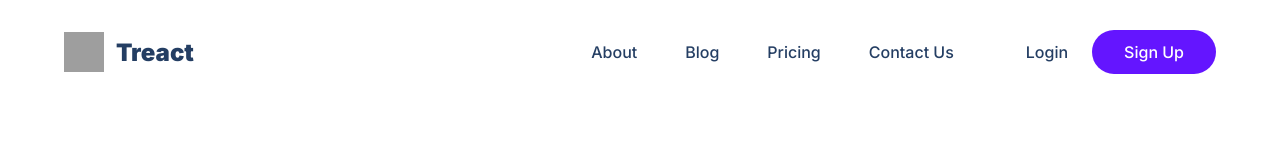
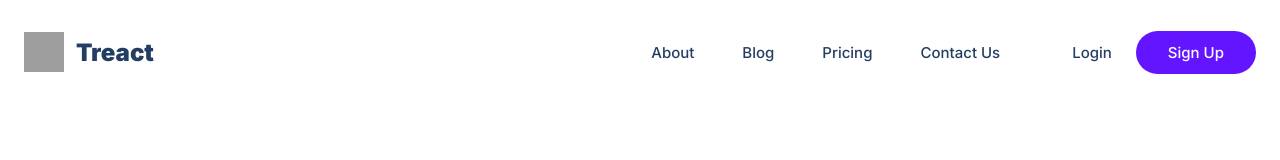
Before and after one commit to AlyCamara105/Treact-Final-Project, a plain HTML site: page index.html in a window 1280 px wide. Drawn offline with Linux system fonts and the light colour scheme; grey boxes are pictures that could not be loaded.

Commit message:
Edited the nav bar to look better.

```diff
--- a/index.html
+++ b/index.html
@@ -22,6 +22,9 @@
                     <li><a class="nav__link nav__link--sign-up" href="https://treact.owaiskhan.me/#">Sign Up</a></li>
                 </ul>
             </div>
+            <div class="header">
+
+            </div>
         </div>
     </section>
 </body>
--- a/styles.css
+++ b/styles.css
@@ -12,7 +12,7 @@ html {
 
 .row {
     width: 100%;
-    max-width: 1200px;
+    max-width: 1300px;
     margin: 0 auto;
 }
 
@@ -53,6 +53,7 @@ h1 {
     font-weight: 500;
     color: #243e63;
     transition: all 300ms ease;
+    font-size: 15px;
 }
 
 .link__hover-effect:after {
```
